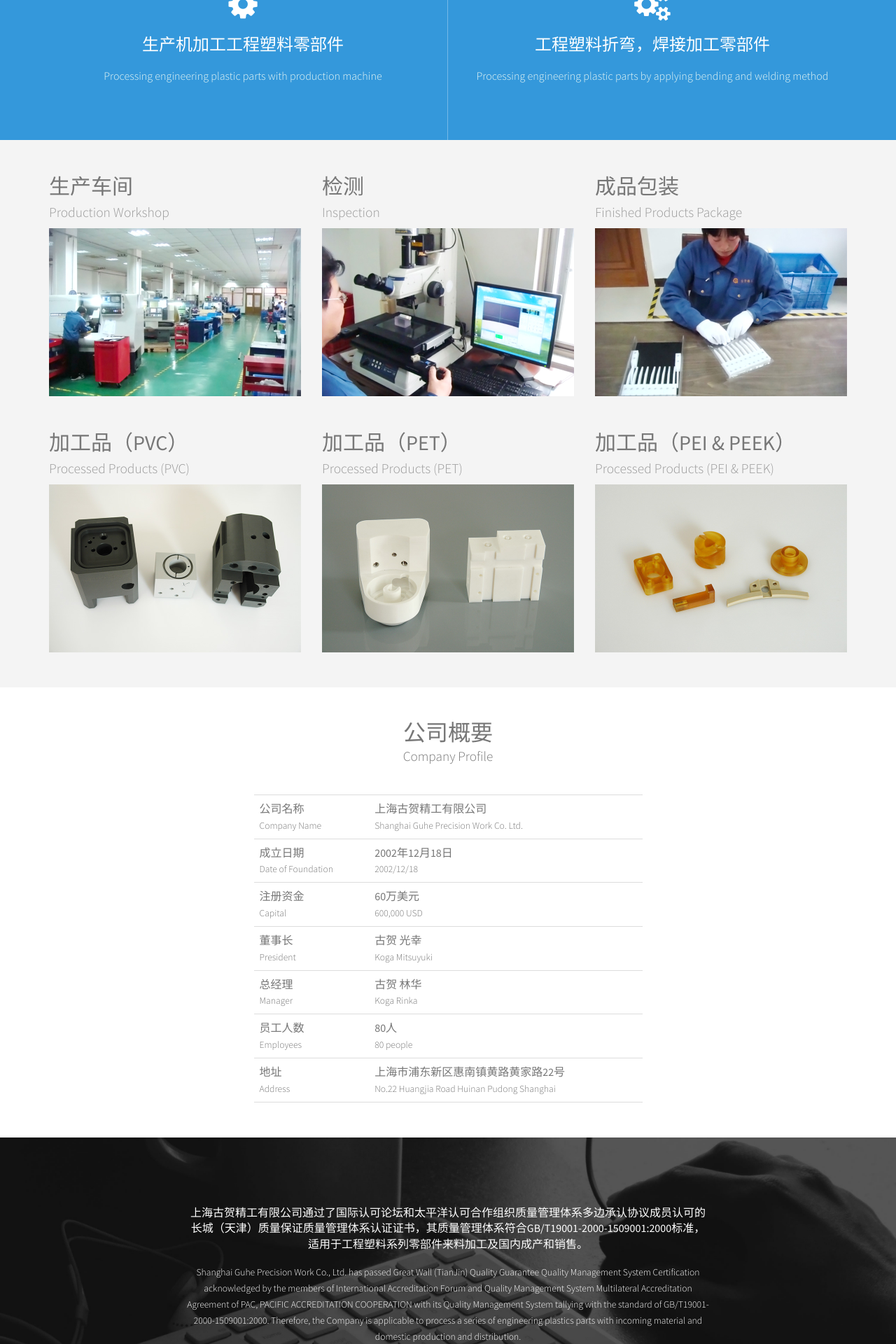
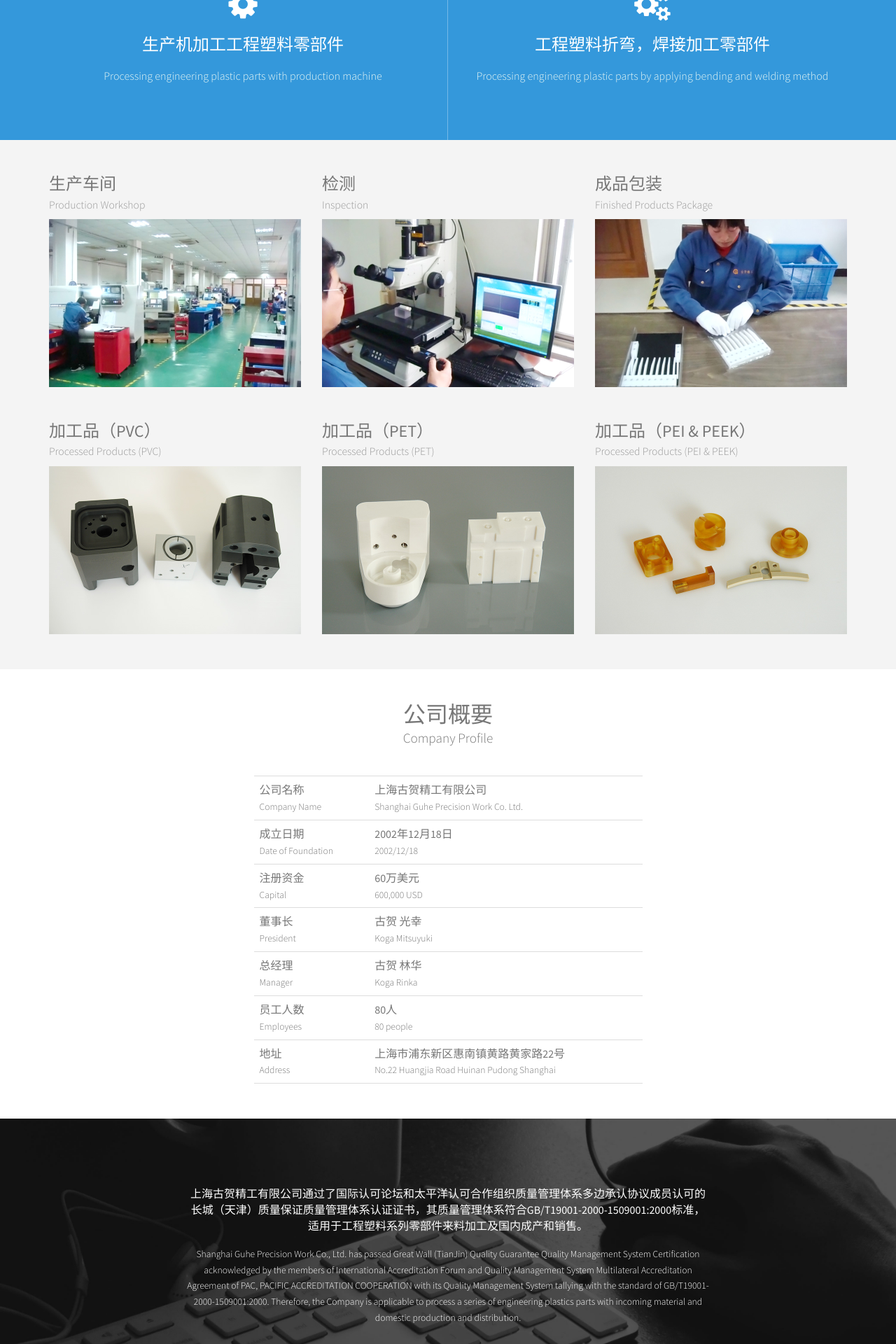
Before and after one commit to shghjg/shghjg.github.io, a Jekyll site: the page built from index.html, in a window 1280 px wide. Shown: the part 757-2677 px from the top of the page at 70% size. Built offline with Jekyll 4.4.1, drawn with Linux system fonts in a browser that asks for light colours.

Commit message:
Improve the style

```diff
--- a/_sass/_one.scss
+++ b/_sass/_one.scss
@@ -612,7 +612,8 @@
 	color: #fff;
 }
 
-@media (max-width:1024px) {
+// @media (max-width:1024px) {
+@media (max-width:991px) {
 .feature_grid1 {
 	width: 23%;
 }
@@ -633,7 +634,8 @@
 }
 }
 
-@media (max-width:800px) {
+// @media (max-width:800px) {
+@media (max-width:767px) {
 .header {
 	padding: 1em 0;
 }
--- a/css/style.scss
+++ b/css/style.scss
@@ -46,6 +46,7 @@
 .banner {
 	background-image: url(../images/banner-bg.jpg);
 	min-height: 400px;
+	padding-bottom: 100px;
 }
 
 .banner-info {
@@ -97,6 +98,7 @@
 
 .highlight-info {
 	margin-top: 30px;
+	padding-bottom: 4em;
 
 	p {
 		margin-bottom: 1em;
@@ -114,3 +116,68 @@
 .contact_details {
 	min-height: 130px;
 }
+
+@media (min-width: 768px) and (max-width: 991px) {
+
+	.header {
+
+		.container {
+			width: auto;
+		}
+	}
+}
+
+@media (max-width: 991px){
+
+	.banner {
+		min-height: 320px;
+		padding-bottom: 50px;
+	}
+}
+
+@media (max-width: 767px){
+
+	.banner {
+		min-height: 270px;
+	}
+
+	.feature_grid {
+		border-right: 0;
+		border-left: 0;
+		border-top: 1px solid lighten($brand_color, 15);
+		margin-right: 0;
+
+		&:first-child {
+			border-top: 0;
+		}
+	}
+
+	.contact_details {
+
+		&:last-child {
+			margin-bottom: 0;
+		}
+	}
+}
+
+@media (max-width: 480px){
+
+	.banner {
+		min-height: 200px;
+	}
+}
+
+@media (max-width:640px) and (min-width:481px) {
+
+	.content_white p {
+		font-size: 1.2em;
+	}
+}
+
+@media (max-width:480px) and (min-width:321px) {
+
+}
+
+@media (max-width:320px) {
+
+}
--- a/index.html
+++ b/index.html
@@ -22,11 +22,11 @@
 		<div class="featured_content" id="feature">
 			<div class="container">
 				<div class="row text-center">
-					<div class="col-md-6 col-xs-12 feature_grid"> <i class="fa fa-cog fa-3x"></i>
+					<div class="col-sm-6 col-xs-12 feature_grid"> <i class="fa fa-cog fa-3x"></i>
 						<h3 class="m_1">生产机加工工程塑料零部件</h3>
 						<p class="m_2">Processing engineering plastic parts with production machine</p>
 					</div>
-					<div class="col-md-6 col-xs-12 feature_grid"> <i class="fa fa-cogs fa-3x"></i>
+					<div class="col-sm-6 col-xs-12 feature_grid"> <i class="fa fa-cogs fa-3x"></i>
 						<h3 class="m_1">工程塑料折弯，焊接加工零部件</h3>
 						<p class="m_2">Processing engineering plastic parts by applying bending and welding method</p>
 					</div>
@@ -37,33 +37,33 @@
 			<div class="container">
 				<div class="row">
 					<div class="col-md-4 col-sm-6 image_box">
-						<h2>生产车间<br />
-							<small>Production Workshop</small></h2>
+						<h3>生产车间<br />
+							<small>Production Workshop</small></h3>
 						<p><img src="{{ site.baseurl }}/{{ site.images_dir }}/shghjg-01.jpg" /></p>
 					</div>
 					<div class="col-md-4 col-sm-6 image_box">
-						<h2>检测<br />
-							<small>Inspection</small></h2>
+						<h3>检测<br />
+							<small>Inspection</small></h3>
 						<p><img src="{{ site.baseurl }}/{{ site.images_dir }}/shghjg-02.jpg" /></p>
 					</div>
 					<div class="col-md-4 col-sm-6 image_box">
-						<h2>成品包装<br />
-							<small>Finished Products Package</small></h2>
+						<h3>成品包装<br />
+							<small>Finished Products Package</small></h3>
 						<p><img src="{{ site.baseurl }}/{{ site.images_dir }}/shghjg-03.jpg" /></p>
 					</div>
 					<div class="col-md-4 col-sm-6 image_box">
-						<h2>加工品（PVC）<br />
-							<small>Processed Products (PVC)</small></h2>
+						<h3>加工品（PVC）<br />
+							<small>Processed Products (PVC)</small></h3>
 						<p><img src="{{ site.baseurl }}/{{ site.images_dir }}/shghjg-04.jpg" /></p>
 					</div>
 					<div class="col-md-4 col-sm-6 image_box">
-						<h2>加工品（PET）<br />
-							<small>Processed Products (PET)</small></h2>
+						<h3>加工品（PET）<br />
+							<small>Processed Products (PET)</small></h3>
 						<p><img src="{{ site.baseurl }}/{{ site.images_dir }}/shghjg-05.jpg" /></p>
 					</div>
 					<div class="col-md-4 col-sm-6 image_box">
-						<h2>加工品（PEI &amp; PEEK）<br />
-							<small>Processed Products (PEI &amp; PEEK)</small></h2>
+						<h3>加工品（PEI &amp; PEEK）<br />
+							<small>Processed Products (PEI &amp; PEEK)</small></h3>
 						<p><img src="{{ site.baseurl }}/{{ site.images_dir }}/shghjg-06.jpg" /></p>
 					</div>
 				</div>
@@ -132,7 +132,7 @@
 			<div class="overlay spacer">
 				<div class="container">
 					<div class="row text-center">
-						<div class="col-md-8 col-md-offset-2 col-xs-12">
+						<div class="col-lg-8 col-lg-offset-2 col-md-10 col-md-offset-1">
 							<p>上海古贺精工有限公司通过了国际认可论坛和太平洋认可合作组织质量管理体系多边承认协议成员认可的长城（天津）质量保证质量管理体系认证证书，其质量管理体系符合GB/T19001-2000-1509001:2000标准，适用于工程塑料系列零部件来料加工及国内成产和销售。</p>
 							<p><small>Shanghai Guhe Precision Work Co., Ltd. has passed Great Wall (TianJin) Quality Guarantee Quality Management System Certification acknowledged by the members of International Accreditation Forum and Quality Management System Multilateral Accreditation Agreement of PAC, PACIFIC ACCREDITATION COOPERATION with its Quality Management System tallying with the standard of GB/T19001-2000-1509001:2000. Therefore, the Company is applicable to process a series of engineering plastics parts with incoming material and domestic production and distribution.</small></p>
 						</div>
@@ -226,17 +226,17 @@
 	<section id="contact" class="contact">
 		<div class="container">
 			<div class="row contact_top">
-				<div class="col-md-4 contact_details">
+				<div class="col-sm-4 contact_details">
 					<h5>Phone:</h5>
 					<div>021 58272188<br>
 						<small>+86 21 58272188</small></div>
 				</div>
-				<div class="col-md-4 contact_details">
+				<div class="col-sm-4 contact_details">
 					<h5>Fax:</h5>
 					<div>021 68271965<br>
 						<small>+86 21 68271965</small></div>
 				</div>
-				<div class="col-md-4 contact_details">
+				<div class="col-sm-4 contact_details">
 					<h5>Email:</h5>
 					<div>info@shghjg.com.cn</div>
 				</div>
```
